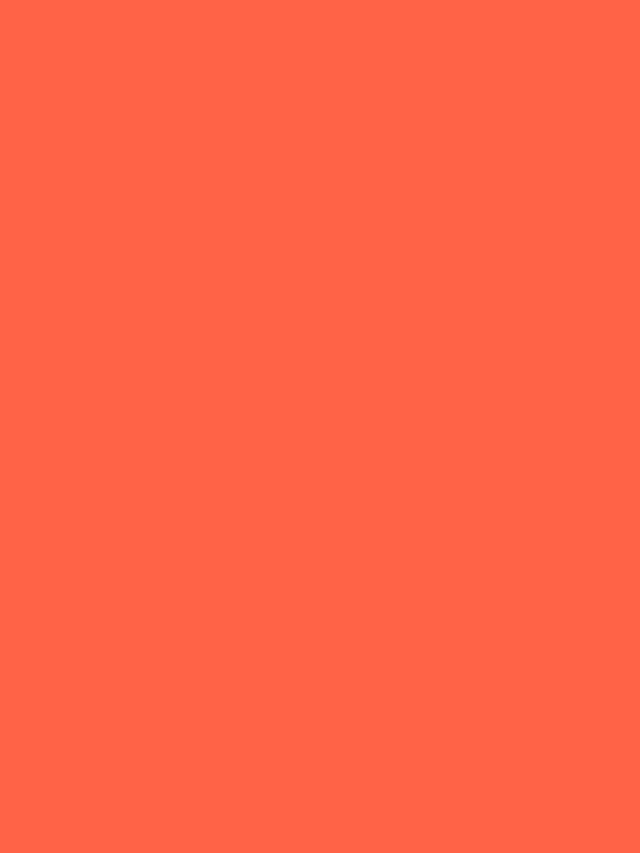
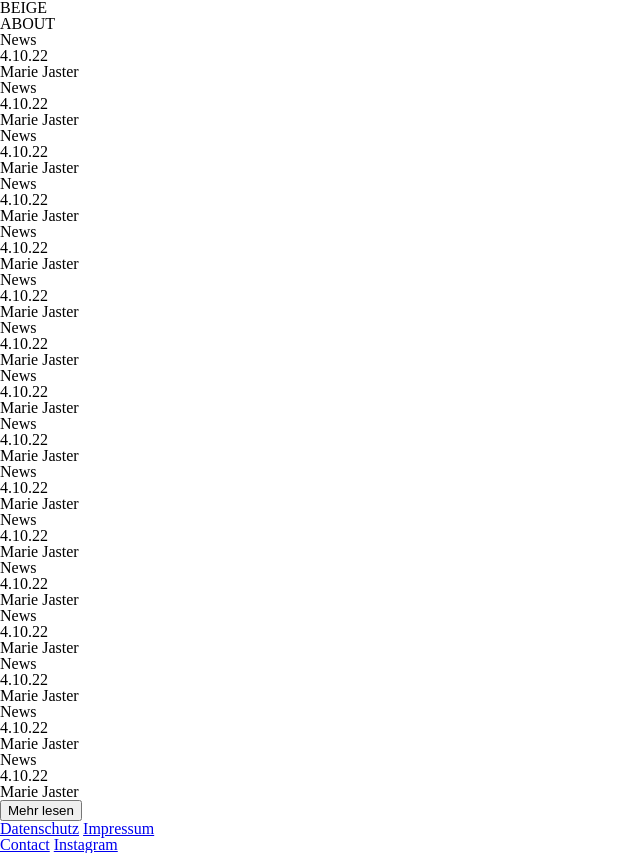
Before and after one commit to jeongjulee42/CSS_clone, a website: page clone/8_beige/index.html in a window 1280 px wide. Shown: the whole page, without its empty margins (0-640 px from the left). Before the commit the page ends 800 px from the top, so only its background shows below. Drawn offline with nearby package versions, Linux system fonts and the light colour scheme; files that its build step writes are made by us from their sources.

Commit message:
Feat(8_beige): code html

```diff
--- a/clone/8_beige/index.html
+++ b/clone/8_beige/index.html
@@ -5,7 +5,163 @@
     <meta http-equiv="X-UA-Compatible" content="IE=edge" />
     <meta name="viewport" content="width=device-width, initial-scale=1.0" />
     <title>Document</title>
+    <link rel="stylesheet" href="reset.css" />
     <link rel="stylesheet" href="build/css/styles.css" />
   </head>
-  <body></body>
+  <body>
+    <nav>
+      <div class="nav-left">BEIGE</div>
+      <div class="nav-center">
+        <div class="round"></div>
+        <div class="round"></div>
+        <div class="round"></div>
+        <div class="round"></div>
+        <div class="round"></div>
+        <div class="round"></div>
+        <div class="round"></div>
+        <div class="round"></div>
+      </div>
+      <div class="nav-right">ABOUT</div>
+    </nav>
+    <main>
+      <section class="half-photo">
+        <div class="photo"></div>
+        <div class="info">
+          <div>News</div>
+          <div>4.10.22</div>
+          <div>Marie Jaster</div>
+        </div>
+      </section>
+      <section class="half-photo">
+        <div class="photo"></div>
+        <div class="info">
+          <div>News</div>
+          <div>4.10.22</div>
+          <div>Marie Jaster</div>
+        </div>
+      </section>
+      <section class="half-photo">
+        <div class="photo"></div>
+        <div class="info">
+          <div>News</div>
+          <div>4.10.22</div>
+          <div>Marie Jaster</div>
+        </div>
+      </section>
+      <section class="half-photo">
+        <div class="photo"></div>
+        <div class="info">
+          <div>News</div>
+          <div>4.10.22</div>
+          <div>Marie Jaster</div>
+        </div>
+      </section>
+      <section class="half-photo">
+        <div class="photo"></div>
+        <div class="info">
+          <div>News</div>
+          <div>4.10.22</div>
+          <div>Marie Jaster</div>
+        </div>
+      </section>
+      <section class="full-photo">
+        <div class="photo">
+          <div>News</div>
+          <div>4.10.22</div>
+          <div>Marie Jaster</div>
+        </div>
+      </section>
+      <section class="half-photo">
+        <div class="photo"></div>
+        <div class="info">
+          <div>News</div>
+          <div>4.10.22</div>
+          <div>Marie Jaster</div>
+        </div>
+      </section>
+      <section class="half-photo">
+        <div class="photo"></div>
+        <div class="info">
+          <div>News</div>
+          <div>4.10.22</div>
+          <div>Marie Jaster</div>
+        </div>
+      </section>
+      <section class="half-photo">
+        <div class="photo"></div>
+        <div class="info">
+          <div>News</div>
+          <div>4.10.22</div>
+          <div>Marie Jaster</div>
+        </div>
+      </section>
+      <section class="full-photo">
+        <div class="photo">
+          <div>News</div>
+          <div>4.10.22</div>
+          <div>Marie Jaster</div>
+        </div>
+      </section>
+      <section class="half-photo">
+        <div class="photo"></div>
+        <div class="info">
+          <div>News</div>
+          <div>4.10.22</div>
+          <div>Marie Jaster</div>
+        </div>
+      </section>
+      <section class="half-photo">
+        <div class="photo"></div>
+        <div class="info">
+          <div>News</div>
+          <div>4.10.22</div>
+          <div>Marie Jaster</div>
+        </div>
+      </section>
+      <section class="half-photo">
+        <div class="photo"></div>
+        <div class="info">
+          <div>News</div>
+          <div>4.10.22</div>
+          <div>Marie Jaster</div>
+        </div>
+      </section>
+      <section class="half-photo">
+        <div class="photo"></div>
+        <div class="info">
+          <div>News</div>
+          <div>4.10.22</div>
+          <div>Marie Jaster</div>
+        </div>
+      </section>
+      <section class="full-photo">
+        <div class="photo">
+          <div>News</div>
+          <div>4.10.22</div>
+          <div>Marie Jaster</div>
+        </div>
+      </section>
+      <section class="half-photo">
+        <div class="photo"></div>
+        <div class="info">
+          <div>News</div>
+          <div>4.10.22</div>
+          <div>Marie Jaster</div>
+        </div>
+      </section>
+    </main>
+    <footer>
+      <button>Mehr lesen</button>
+      <div>
+        <div>
+          <a href="#">Datenschutz</a>
+          <a href="#">Impressum</a>
+        </div>
+        <div>
+          <a href="#">Contact</a>
+          <a href="#">Instagram</a>
+        </div>
+      </div>
+    </footer>
+  </body>
 </html>
--- /dev/null
+++ b/clone/8_beige/reset.css
@@ -0,0 +1,124 @@
+html,
+body,
+div,
+span,
+applet,
+object,
+iframe,
+h1,
+h2,
+h3,
+h4,
+h5,
+h6,
+p,
+blockquote,
+pre,
+a,
+abbr,
+acronym,
+address,
+big,
+cite,
+code,
+del,
+dfn,
+em,
+img,
+ins,
+kbd,
+q,
+s,
+samp,
+small,
+strike,
+strong,
+sub,
+sup,
+tt,
+var,
+b,
+u,
+i,
+center,
+dl,
+dt,
+dd,
+ol,
+ul,
+li,
+fieldset,
+form,
+label,
+legend,
+table,
+caption,
+tbody,
+tfoot,
+thead,
+tr,
+th,
+td,
+article,
+aside,
+canvas,
+details,
+embed,
+figure,
+figcaption,
+footer,
+header,
+hgroup,
+menu,
+nav,
+output,
+ruby,
+section,
+summary,
+time,
+mark,
+audio,
+video {
+  margin: 0;
+  padding: 0;
+  border: 0;
+  font-size: 100%;
+  font: inherit;
+  vertical-align: baseline;
+}
+/* HTML5 display-role reset for older browsers */
+article,
+aside,
+details,
+figcaption,
+figure,
+footer,
+header,
+hgroup,
+menu,
+nav,
+section {
+  display: block;
+}
+body {
+  line-height: 1;
+}
+ol,
+ul {
+  list-style: none;
+}
+blockquote,
+q {
+  quotes: none;
+}
+blockquote:before,
+blockquote:after,
+q:before,
+q:after {
+  content: "";
+  content: none;
+}
+table {
+  border-collapse: collapse;
+  border-spacing: 0;
+}
--- a/clone/8_beige/src/scss/styles.scss
+++ b/clone/8_beige/src/scss/styles.scss
@@ -1,3 +1,3 @@
-body {
-  background-color: tomato;
+* {
+  box-sizing: border-box;
 }
```
